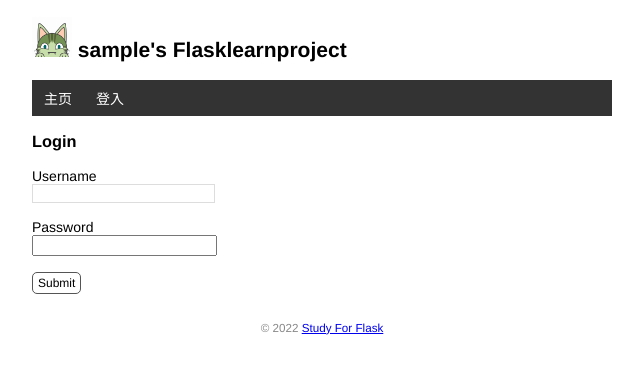
After one commit to bbkali/flasklearnproject, a Flask app: page /login in a window 1280 px wide. The commit adds this page. Shown: the top 374 px of the page, without its empty margins (318-961 px from the left). Run offline with Flask 2, Linux system fonts and the light colour scheme; tables that the repository leaves empty hold one stand-in row (values such as "Sample post").

Commit message:
通过使用flask-login进行用户认证操作

```diff
--- a/app.py
+++ b/app.py
@@ -6,6 +6,8 @@
 @Desc    :   这是一个入门学习Flask的实战项目
 '''
 
+from flask_login import LoginManager, UserMixin, login_user, login_required, logout_user, current_user
+from werkzeug.security import generate_password_hash, check_password_hash
 import click
 from flask import Flask, escape, render_template, request, flash, redirect, url_for
 from flask_sqlalchemy import SQLAlchemy
@@ -23,13 +25,31 @@ app = Flask(__name__)
 app.config['SQLALCHEMY_DATABASE_URI'] = prefix + \
     os.path.join(app.root_path, 'data.db')
 app.config['SQLALCHEMY_TRACK_MODIFICATIONS'] = False  # 关闭对模型修改的监控
+app.config["SECRET_KEY"] = 'TPmi4aLWRbyVq8zu9v82dWYW1'
 # 在扩展类实例化前加载配置
 db = SQLAlchemy(app)
 
+login_manager = LoginManager(app)  # 实例化扩展类
+login_manager.login_view = 'login'
 
-class User(db.Model):  # 表名将会是 user（自动生成，小写处理）
-    id = db.Column(db.Integer, primary_key=True)  # 主键
-    name = db.Column(db.String(20))  # 名字
+
+@login_manager.user_loader
+def load_user(user_id):  # 创建用户加载回调函数，接受用户 ID 作为参数
+    user = User.query.get(int(user_id))  # 用 ID 作为 User 模型的主键查询对应的用户
+    return user  # 返回用户对象
+
+
+class User(db.Model, UserMixin):
+    id = db.Column(db.Integer, primary_key=True)
+    name = db.Column(db.String(20))
+    username = db.Column(db.String(20))  # 用户名
+    password_hash = db.Column(db.String(128))  # 密码散列值
+
+    def set_password(self, password):  # 用来设置密码的方法，接受密码作为参数
+        self.password_hash = generate_password_hash(password)  # 将生成的密码保持到对应字段
+
+    def validate_password(self, password):  # 用于验证密码的方法，接受密码作为参数
+        return check_password_hash(self.password_hash, password)  # 返回布尔值
 
 
 class Movie(db.Model):  # 表名将会是 movie
@@ -79,6 +99,28 @@ def forge():
     click.echo('虚拟数据生成完毕！')
 
 
+@app.cli.command()
+@click.option('--username', prompt=True, help='The username used to login.')
+@click.option('--password', prompt=True, hide_input=True, confirmation_prompt=True, help='The password used to login.')
+def admin(username, password):
+    """Create user."""
+    db.create_all()
+
+    user = User.query.first()
+    if user is not None:
+        click.echo('Updating user...')
+        user.username = username
+        user.set_password(password)  # 设置密码
+    else:
+        click.echo('Creating user...')
+        user = User(username=username, name='Admin')
+        user.set_password(password)  # 设置密码
+        db.session.add(user)
+
+    db.session.commit()  # 提交数据库会话
+    click.echo('Done.')
+
+
 @app.errorhandler(404)  # 传入要处理的错误代码
 def page_not_found(e):  # 接受异常对象作为参数
     user = User.query.first()
@@ -94,6 +136,8 @@ def inject_user():  # 函数名可以随意修改
 @app.route('/', methods=['GET', 'POST'])
 def index():
     if request.method == 'POST':
+        if not current_user.is_authenticated:
+            return redirect(url_for('index'))
         title = request.form.get('title')
         year = request.form.get('year')
         # 验证数据
@@ -133,9 +177,63 @@ def edit(movie_id):
 
 
 @app.route('/movie/delete/<int:movie_id>', methods=['POST'])  # 限定只接受 POST 请求
+@login_required  # 登录保护
 def delete(movie_id):
     movie = Movie.query.get_or_404(movie_id)  # 获取电影记录
     db.session.delete(movie)  # 删除对应的记录
     db.session.commit()  # 提交数据库会话
     flash('Item deleted.')
     return redirect(url_for('index'))  # 重定向回主页
+
+
+@app.route('/login', methods=['GET', 'POST'])
+def login():
+    if request.method == 'POST':
+        username = request.form['username']
+        password = request.form['password']
+
+        if not username or not password:
+            flash('Invalid input.')
+            return redirect(url_for('login'))
+
+        user = User.query.first()
+        # 验证用户名和密码是否一致
+        if username == user.username and user.validate_password(password):
+            login_user(user)  # 登入用户
+            flash('Login success.')
+            return redirect(url_for('index'))  # 重定向到主页
+
+        flash('Invalid username or password.')  # 如果验证失败，显示错误消息
+        return redirect(url_for('login'))  # 重定向回登录页面
+
+    return render_template('login.html')
+
+
+@app.route('/logout')
+@login_required  # 用于视图保护，后面会详细介绍
+def logout():
+    logout_user()  # 登出用户
+    flash('Goodbye.')
+    return redirect(url_for('index'))  # 重定向回首页
+
+
+@app.route('/settings', methods=['GET', 'POST'])
+@login_required
+def settings():
+    if request.method == 'POST':
+        name = request.form['name']
+
+        if not name or len(name) > 20:
+            flash('Invalid input.')
+            return redirect(url_for('settings'))
+
+        current_user.name = name
+        # current_user 会返回当前登录用户的数据库记录对象
+        # 等同于下面的用法
+        # user = User.query.first()
+        # user.name = name
+        db.session.commit()
+        flash('Settings updated.')
+        return redirect(url_for('index'))
+
+    return render_template('settings.html')
--- a/templates/base.html
+++ b/templates/base.html
@@ -5,7 +5,7 @@
     <meta charset="UTF-8">
     <meta http-equiv="X-UA-Compatible" content="IE=edge">
     <meta name="viewport" content="width=device-width, initial-scale=1.0">
-    <title>{{name}}'s watchlist</title>
+    <title>{{user.username}}'s Flasklearnproject</title>
     <link rel="ico" href="{{url_for('static',filename='images/favicon.ico')}}">
     <link rel="stylesheet" href="{{url_for('static',filename='style.css')}}" type="text/css">
 </head>
@@ -16,12 +16,19 @@
     <div class="alert">{{ message }}</div>
     {% endfor %}
     <h2>
-        <img class="avatar" alt="Avatar" src="{{ url_for('static', filename='images/avatar.png') }}"> {{name}}'s watchlist
+        <img class="avatar" alt="Avatar" src="{{ url_for('static', filename='images/avatar.png') }}"> {{user.username}}'s Flasklearnproject
     </h2>
     <nav>
         <ul>
-            <li><a href="{{ url_for('index') }}">Home</a></li>
+            <li><a href="{{ url_for('index') }}">主页</a></li>
+            {% if current_user.is_authenticated %}
+            <li><a href="{{ url_for('settings') }}">设置</a></li>
+            <li><a href="{{ url_for('logout') }}">登出</a></li>
+            {% else %}
+            <li><a href="{{ url_for('login') }}">登入</a></li>
+            {% endif %}
         </ul>
+
     </nav>
     {% block content %}{% endblock %}
     <footer>
--- /dev/null
+++ b/templates/login.html
@@ -0,0 +1,11 @@
+{% extends 'base.html' %} {% block content %}
+<h3>Login</h3>
+<form method="post">
+    Username<br>
+    <input type="text" name="username" required><br><br> Password
+    <br>
+    <!-- 密码输入框的 type 属性使用 password，会将输入值显示为圆点 -->
+    <input type="password" name="password" required><br><br>
+    <input class="btn" type="submit" name="submit" value="Submit">
+</form>
+{% endblock %}
```
Also changed, not shown: settings.html (added, +7 -0 lines), templates/index.html (+7 -2 lines), README.md, 3 other files.
